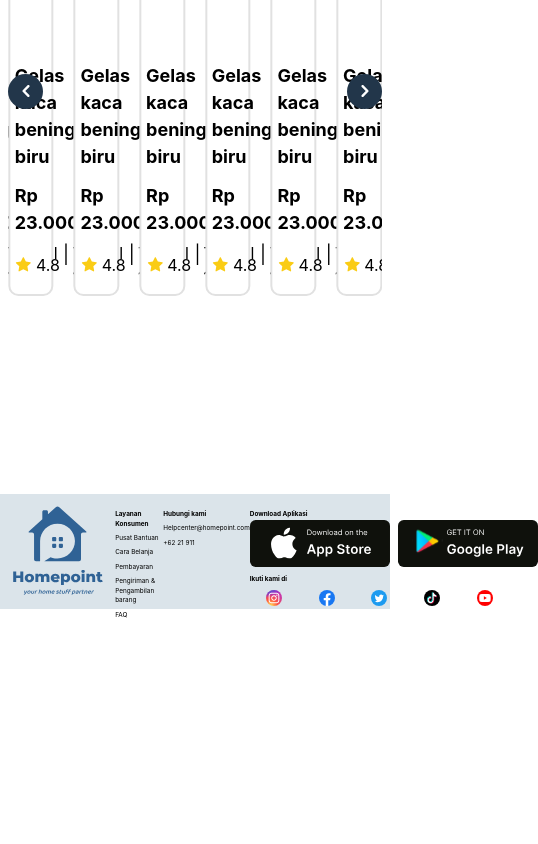
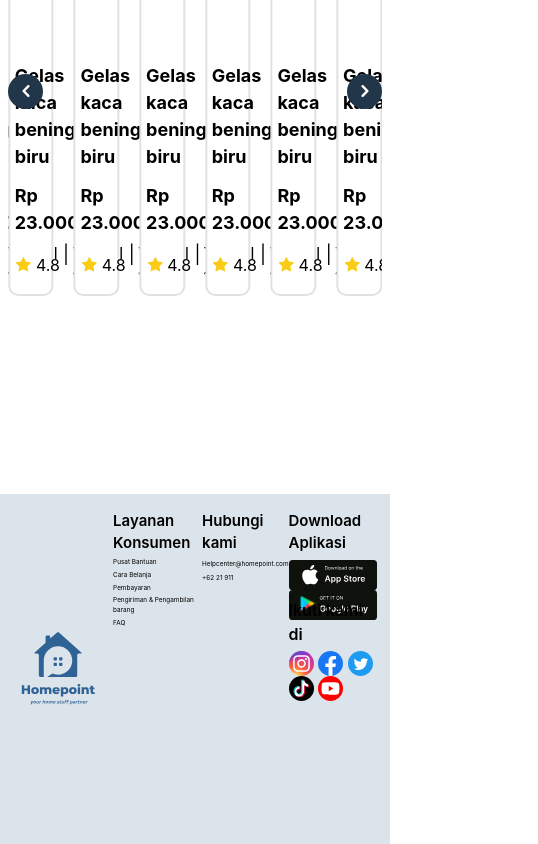
Before and after one commit to mfaishaladiyatma/homepoint-Project, a React (Create React App) app: page / in a window 390 px wide. Shown: the part 1422-2266 px from the top of the page, 538 px wide, since content can reach past the window. Before the commit the page ends 2042 px from the top, so only its background shows below. Built offline with nearby package versions, Linux system fonts and the light colour scheme; no server answers.

Commit message:
fixing layout navbar footer

```diff
--- a/src/App.js
+++ b/src/App.js
@@ -15,6 +15,7 @@ import { addressContext } from "./context/context";
 import Header from "./components/header";
 import Footer from "./pages/Footer";
 import Homepage from "./pages/Homepage";
+import ComponentLayout from "./components/ComponentLayout";
 
 function App() {
   //React Context Data ( Fetch Data using Axios )
@@ -42,24 +43,28 @@ function App() {
   // *** Pagination Pattern
   const indexOfLastPost = currentPage * productPerPage;
   const indexOfFirstPost = indexOfLastPost - productPerPage;
-  const currentPosts = data.slice(indexOfFirstPost, indexOfLastPost);
+
+  //DIBAWAH INI AKUCOMMENT
+  // const currentPosts = data.slice(indexOfFirstPost, indexOfLastPost);
 
   //Pagination Function
   const paginate = (pageNumber) => setCurrentPage(pageNumber);
 
+  //HEADER DAN FOOTER PINDAH KE COMPONENTLAYOUT.jsx di components
+
   return (
     <div>
-      <Header menu={menu} setMenu={setMenu} searchHandler={searchHandler} />
-      <Routes>
-        <Route path="/" element={<Homepage />} />
-        <Route path="/search" element={<Hero data={currentPosts} setData={setData} productPerPage={productPerPage} paginate={paginate} currentPage={currentPage} />} />
-        <Route path="/product/:id" element={<Product />} />
-        <Route path="/profile" element={<Profile />} />
-        <Route path="/forgetpass" element={<ForgetPass />}></Route>
-        <Route path="/login" element={<Login />}></Route>
-        <Route path="/register" element={<Register />}></Route>
-      </Routes>
-      <Footer />
+
+        <Routes>
+          <Route path="/" element={<ComponentLayout><Homepage/></ComponentLayout>} />
+          <Route path="/search" element={<Hero setData={setData} productPerPage={productPerPage} paginate={paginate} currentPage={currentPage} />} />
+          <Route path="/product/:id" element={<ComponentLayout><Product /></ComponentLayout>} />
+          <Route path="/profile" element={<ComponentLayout><Profile /></ComponentLayout>} />
+          <Route path="/forgetpass" element={<ForgetPass />}></Route>
+          <Route path="/login" element={<Login />}></Route>
+          <Route path="/register" element={<Register />}></Route>
+        </Routes>
+
     </div>
   );
 }
--- /dev/null
+++ b/src/components/ComponentLayout.jsx
@@ -0,0 +1,32 @@
+import React from 'react'
+import Header from './header.js'
+import Footer from '../pages/Footer.jsx'
+import { addressContext } from "../context/context";
+
+export default function ComponentLayout(props) {
+  const [menu, setMenu] = React.useState(false);
+
+   //React Context Data ( Fetch Data using Axios )
+   const { dataProduct } = React.useContext(addressContext);
+
+   // Put dataProduct to React State
+   const [data, setData] = React.useState(dataProduct);
+   React.useEffect(() => {
+     setData(dataProduct);
+   }, [dataProduct]);
+
+  // Search Function (Navigation)
+  const searchHandler = (e) => {
+    const lowerInput = e.target.value.toLowerCase();
+    setData(dataProduct.filter((x) => x.name.toLowerCase().includes(lowerInput)));
+  };
+
+  //{<Hero data={currentPosts} setData={setData} productPerPage={productPerPage} paginate={paginate} currentPage={currentPage} />}
+  return (
+    <>
+      <Header menu={menu} setMenu={setMenu} searchHandler={searchHandler} />
+      {props.children}
+      <Footer />
+    </>
+  )
+}
--- a/src/components/header.js
+++ b/src/components/header.js
@@ -38,7 +38,7 @@ function Header({ searchHandler, setMenu, menu }) {
             <img className="max-w-[100px] md:max-w-[140px]" src={Logo} alt="Homepoint" />
           </Link>
         </div>
-        <div className="hidden xl:flex items-center relative">
+        <div className="hidden xl:flex xl:rounded-[8px] xl:bg-white  xl:px-3 items-center relative">
           <select className="border-none outline-none h-[30px] text-sm px-3">
             <option value="Kategori">Kategori</option>
           </select>
@@ -51,7 +51,7 @@ function Header({ searchHandler, setMenu, menu }) {
         <div className="hidden w-fit xl:flex  gap-x-14 items-center">
           <img className=" h-[23px]" src={love} alt="love" />
 
-            <Link className=" w-[50px]" to="/search">
+            <Link to="/search">
               <div className="flex w-[30px] items-center justify-center">
               <img className=" h-[23px]" src={cart} alt="cart" />
               </div>
@@ -119,7 +119,7 @@ function Header({ searchHandler, setMenu, menu }) {
                 <option value="Kategori">Kategori</option>
               </select>
               <div className="h-[20px] sm:h-[30px] bg-red-500 w-full flex items-center">
-                <input onChange={(e) => searchHandler(e)} className="text-black border-none outline-none pl-3 h-full border-none w-[100%]" placeholder="Search ..." />
+                <input onChange={(e) => searchHandler(e)} className="text-black border-none outline-none pl-3 h-full  w-[100%]" placeholder="Search ..." />
                 <img className="absolute w-[10px] md:w-[15px] right-[10px] sm:right-[20px]" src={Search} alt="search" />
               </div>
             </div>
--- a/src/pages/Footer.jsx
+++ b/src/pages/Footer.jsx
@@ -1,56 +1,56 @@
-import React from "react";
+import React from 'react'
 
-import HomepointLogo from "../images/Logo Homepoint.svg";
-import DownloadOnIos from "../images/download-on-ios.svg";
-import DownloadOnAndroid from "../images/download-on-android.svg";
-import Instagram from "../images/Instagram.svg";
-import Facebook from "../images/Facebook.svg";
-import Twitter from "../images/Twitter.svg";
-import Tiktok from "../images/TikTok.svg";
-import Youtube from "../images/YouTube.svg";
+import HomepointLogo from '../images/Logo Homepoint.svg'
+import DownloadOnIos from '../images/download-on-ios.svg'
+import DownloadOnAndroid from '../images/download-on-android.svg'
+import Instagram from '../images/Instagram.svg'
+import Facebook from '../images/Facebook.svg'
+import Twitter from '../images/Twitter.svg'
+import Tiktok from '../images/TikTok.svg'
+import Youtube from '../images/YouTube.svg'
 
 export default function Footer() {
   return (
     <footer>
-      <div className="h-72 bg-light-blue-pale flex items-center justify-center py-10 font-Inter">
-        <div className="h-full flex justify-between items-center">
-          <div>
-            <img src={HomepointLogo} alt="" />
+      <div className=' bg-light-blue-pale flex items-center justify-center px-4 py-10 font-Inter w-full h-[350px] z-30'>
+        <div className=' container  px-3 h-full flex md:gap-x-2  justify-start xl:justify-between items-center'>
+          <div className='w-[150px] xl:w-[200px] mr-5 '>
+            <img  src={HomepointLogo} alt="" />
           </div>
-          <div className="flex flex-col h-full gap-y-3">
-            <h3 className="font-bold">Layanan Konsumen</h3>
+          <div className='flex flex-flow flex-col h-full  xl:gap-y-3 gap-y-2 '>
+            <h3 className='font-[600] xl:text-[25px] text-[15px]'>Layanan Konsumen</h3>
             <p>Pusat Bantuan</p>
             <p>Cara Belanja</p>
             <p>Pembayaran</p>
             <p>Pengiriman & Pengambilan barang</p>
             <p>FAQ</p>
           </div>
-          <div className="flex flex-col h-full gap-y-3">
-            <h3 className="font-bold">Hubungi kami</h3>
-            <p>Helpcenter@homepoint.com</p>
+          <div className='flex flex-col h-full gap-y-3  '>
+            <h3 className='font-[600] xl:text-[25px] text-[15px]'>Hubungi kami</h3>
+            <p className='flex flex-wrap'>Helpcenter@homepoint.com</p>
             <p>+62 21 911</p>
           </div>
-          <div className="flex flex-col h-full gap-y-5">
-            <div className="flex flex-col">
-              <h3 className="font-bold">Download Aplikasi</h3>
-              <div className="flex justify-between gap-5">
-                <img src={DownloadOnIos} alt="" />
-                <img src={DownloadOnAndroid} alt="" />
+          <div className='flex flex-col items-center h-full gap-y-10   '>
+            <div className='flex  flex-col gap-y-3'>
+              <h3 className='font-[600] xl:text-[25px] text-[15px]'>Download Aplikasi</h3>
+              <div className='flex flex-col xl:flex-row gap-x-3 items-start md:gap-y-2 h-14'>
+                <img className='h-[30px] xl:h-[40px]' src={DownloadOnIos} alt="" />
+                <img className='h-[30px] xl:h-[40px]' src={DownloadOnAndroid} alt="" />
               </div>
             </div>
-            <div className="flex flex-col gap-y-3">
-              <h3 className="font-bold">Ikuti kami di</h3>
-              <div className="flex gap-x-3 h-10">
-                <img src={Instagram} alt="" />
-                <img src={Facebook} alt="" />
-                <img src={Twitter} alt="" />
-                <img src={Tiktok} alt="" />
-                <img src={Youtube} alt="" />
+            <div className='flex flex-col gap-y-3 w-fit '>
+              <h3 className='font-[600] text-[16px]'>Ikuti kami di</h3>
+              <div className='flex flex-wrap flex-row gap-x-3 h-10 '>
+                <img className='w-[25px] xl:w-[35px]' src={Instagram} alt="" />
+                <img className='w-[25px] xl:w-[35px]' src={Facebook} alt="" />
+                <img className='w-[25px] xl:w-[35px]' src={Twitter} alt="" />
+                <img className='w-[25px] xl:w-[35px]' src={Tiktok} alt="" />
+                <img className='w-[25px] xl:w-[35px]' src={Youtube} alt="" />
               </div>
             </div>
           </div>
         </div>
       </div>
     </footer>
-  );
+  )
 }
--- a/src/pages/Login.jsx
+++ b/src/pages/Login.jsx
@@ -138,7 +138,7 @@ export default function Login() {
           <div className="flex flex-col px-3 items-center w-[70%] sm:w-[60%] md:w-[50%] lg:w-[40%]  h-fit bg-[#98B6C9] rounded-[16px] py-6">
             <div className="flex flex-col items-center">
               <img className="max-w-[80%] w-[50%] sm:w-[80%]" src={homePointLogo} alt="" />
-              <p className="font-bold sm:text-[26px] text-[18px] text-[#22364A]">Daftar akun</p>
+              <p className="font-bold sm:text-[26px] text-[18px] text-[#22364A]">Masuk</p>
             </div>
 
             <div className="w-full">
```
